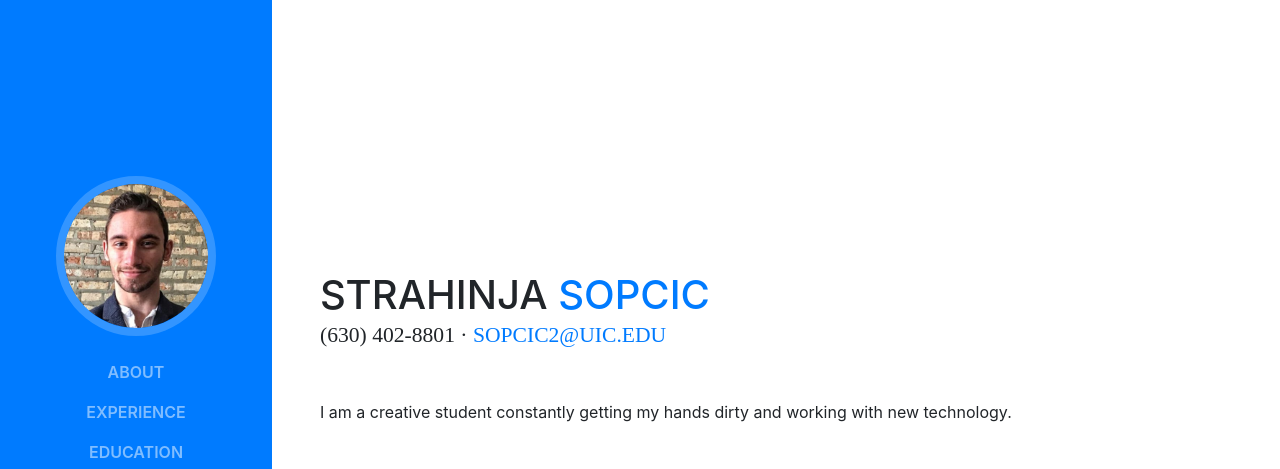
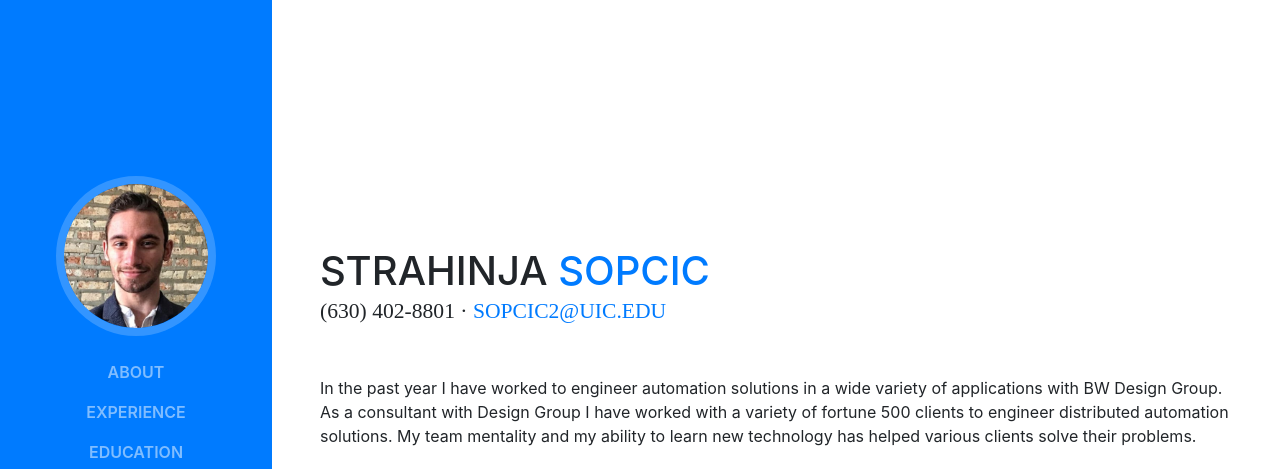
Before and after one commit to Straw-Sopcic/Straw-Sopcic.github.io, a website with bundled scripts: page index.html in a window 1280 px wide. Shown: the top 469 px of the page. Built offline with nearby package versions, Linux system fonts and the light colour scheme; a web font is replaced by a local one.

Commit message:
Update index.html
changed description

```diff
--- a/index.html
+++ b/index.html
@@ -85,7 +85,8 @@
           <div class="subheading mb-5">(630) 402-8801 ·
             <a href="mailto:sopcic2@uic.edu">sopcic2@uic.edu</a>
           </div>
-          <p class="mb-5">I am a creative student constantly getting my hands dirty and working with new technology.</p>
+          <p class="mb-5">In the past year I have worked to engineer automation solutions in a wide variety of applications with BW Design Group. As a consultant with Design Group I have worked with a variety of fortune 500 clients to engineer distributed automation solutions.
+          My team mentality and my ability to learn new technology has helped various clients solve their problems.</p>
           <ul class="list-inline list-social-icons mb-0">
             <li class="list-inline-item">
               <a href="https://www.linkedin.com/in/strahinja-sopcic">
```
